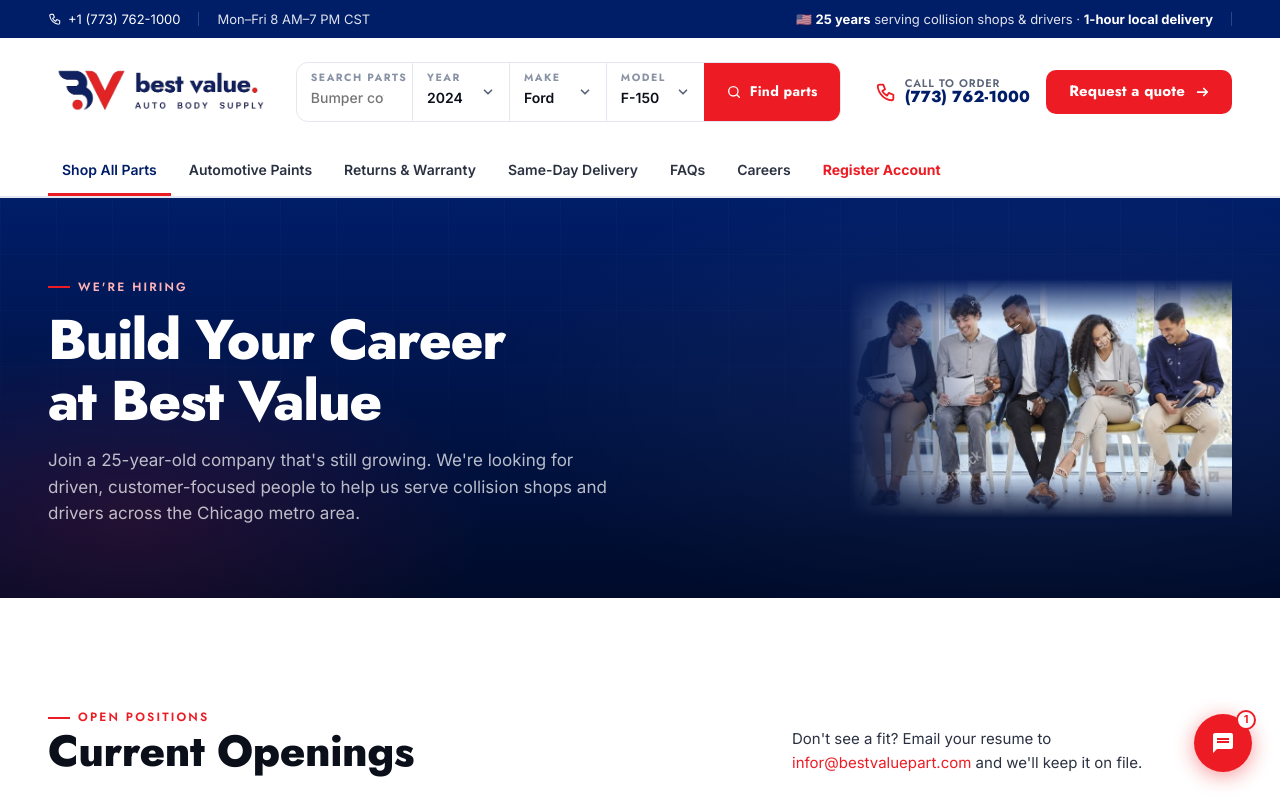
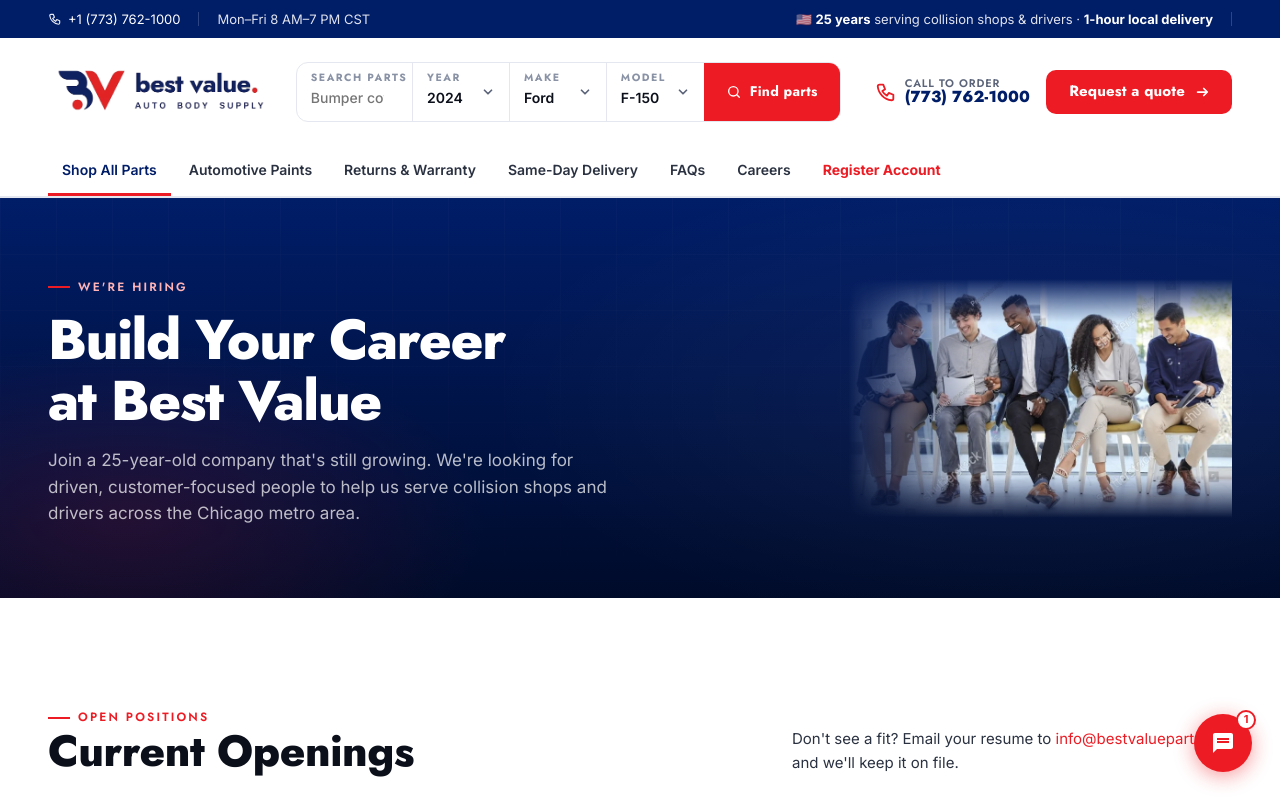
Before and after one commit to jawad14/bvwebsite, a Next.js app: page /careers in a window 1280 px wide. Shown: the top 800 px of the page. Built offline with nearby package versions, Linux system fonts and the light colour scheme.

Commit message:
email address fix

```diff
--- a/app/api/apply/route.ts
+++ b/app/api/apply/route.ts
@@ -73,7 +73,7 @@
       attachments.push({ filename: file.name, content: buf })
     }
 
-    const recipient = process.env.APPLY_TO_EMAIL || 'infor@bestvaluepart.com'
+    const recipient = process.env.APPLY_TO_EMAIL || 'info@bestvaluepart.com'
 
     await transporter.sendMail({
       from:    `"BV Careers" <${process.env.SMTP_USER}>`,
--- a/app/api/inquiry/route.ts
+++ b/app/api/inquiry/route.ts
@@ -25,7 +25,7 @@
       },
     })
 
-    const recipient = process.env.APPLY_TO_EMAIL || 'infor@bestvaluepart.com'
+    const recipient = process.env.APPLY_TO_EMAIL || 'info@bestvaluepart.com'
 
     await transporter.sendMail({
       from:    `"BV Paint Inquiries" <${process.env.SMTP_USER}>`,
--- a/app/api/register/route.ts
+++ b/app/api/register/route.ts
@@ -44,7 +44,7 @@
       attachments.push({ filename: taxFile.name, content: buf })
     }
 
-    const recipient = process.env.REGISTER_TO_EMAIL || process.env.APPLY_TO_EMAIL || 'infor@bestvaluepart.com'
+    const recipient = process.env.REGISTER_TO_EMAIL || process.env.APPLY_TO_EMAIL || 'info@bestvaluepart.com'
 
     await transporter.sendMail({
       from:    `"BV Registrations" <${process.env.SMTP_USER}>`,
--- a/app/careers/page.tsx
+++ b/app/careers/page.tsx
@@ -50,7 +50,7 @@
       currency: 'USD',
       value: { '@type': 'QuantitativeValue', minValue: 45000, maxValue: 75000, unitText: 'YEAR' },
     },
-    applicationContact: { '@type': 'ContactPoint', email: 'infor@bestvaluepart.com' },
+    applicationContact: { '@type': 'ContactPoint', email: 'info@bestvaluepart.com' },
   },
   {
     '@context': 'https://schema.org',
@@ -75,7 +75,7 @@
         addressCountry: 'US',
       },
     },
-    applicationContact: { '@type': 'ContactPoint', email: 'infor@bestvaluepart.com' },
+    applicationContact: { '@type': 'ContactPoint', email: 'info@bestvaluepart.com' },
   },
 ]
 
@@ -135,8 +135,8 @@
             </div>
             <p style={{ maxWidth: 440, color: 'var(--ink-2)', fontSize: 15 }}>
               Don&apos;t see a fit? Email your resume to{' '}
-              <a href="mailto:infor@bestvaluepart.com" style={{ color: 'var(--bv-red)' }}>
-                infor@bestvaluepart.com
+              <a href="mailto:info@bestvaluepart.com" style={{ color: 'var(--bv-red)' }}>
+                info@bestvaluepart.com
               </a>{' '}
               and we&apos;ll keep it on file.
             </p>
--- a/app/layout.tsx
+++ b/app/layout.tsx
@@ -92,7 +92,7 @@
   },
   geo: { '@type': 'GeoCoordinates', latitude: 41.8997, longitude: -87.8620 },
   telephone: '+17737621000',
-  email: 'infor@bestvaluepart.com',
+  email: 'info@bestvaluepart.com',
   openingHoursSpecification: [
     { '@type': 'OpeningHoursSpecification', dayOfWeek: ['Monday','Tuesday','Wednesday','Thursday','Friday'], opens: '08:00', closes: '19:00' },
     { '@type': 'OpeningHoursSpecification', dayOfWeek: 'Saturday', opens: '09:00', closes: '16:00' },
--- a/components/Footer.tsx
+++ b/components/Footer.tsx
@@ -74,7 +74,7 @@
               </div>
               <div>
                 <svg><use href="#i-mail" /></svg>
-                <span>infor@bestvaluepart.com</span>
+                <span>info@bestvaluepart.com</span>
               </div>
             </div>
           </div>
```
Also changed, not shown: public/llms.txt.
